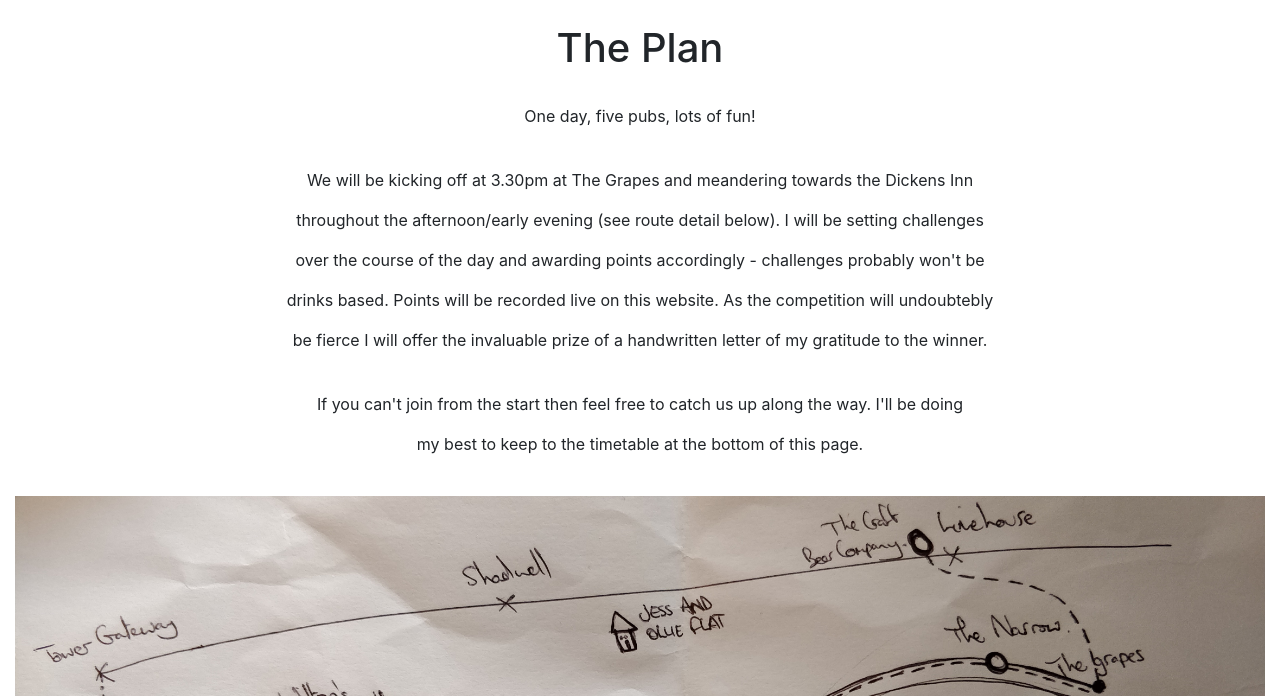
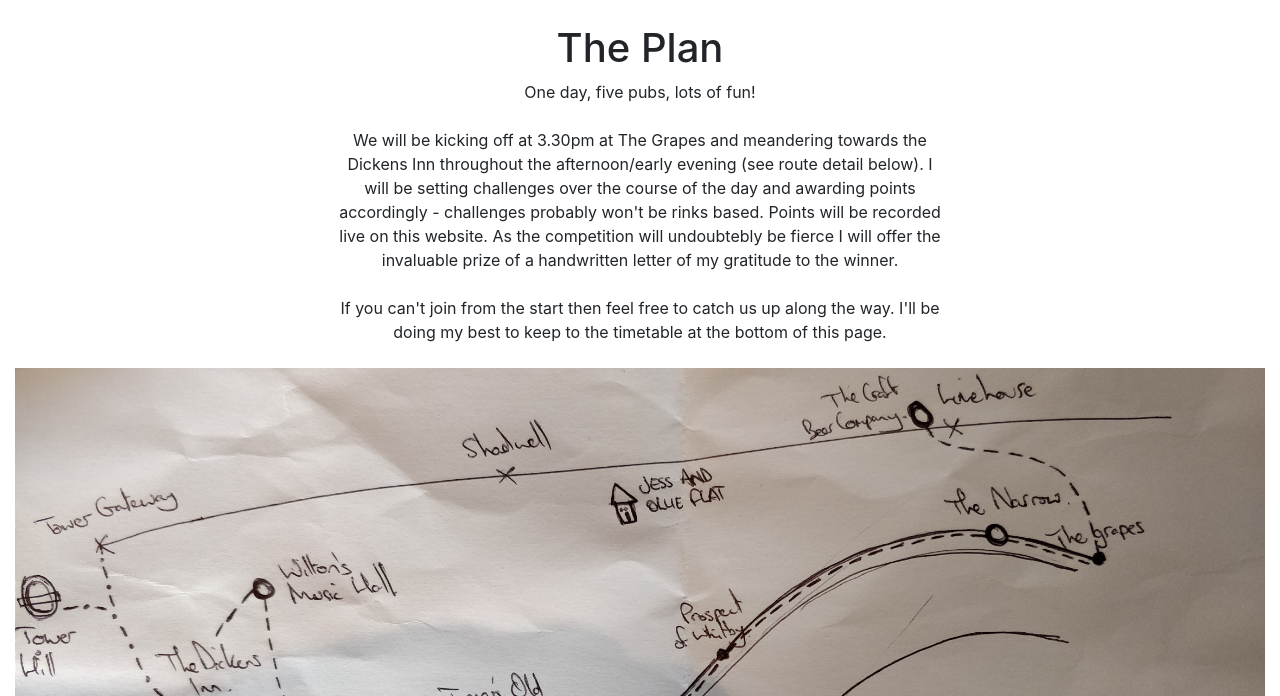
Before and after one commit to ollie-codeaid/birthday, a Django app: page / in a window 1280 px wide. Shown: the part 56-752 px from the top of the page. Run offline with Django 3.2, Linux system fonts and the light colour scheme; some libraries are stand-ins or nearby versions.

Commit message:
Fix layout

```diff
--- a/birthday/friends/templates/friends/map.html
+++ b/birthday/friends/templates/friends/map.html
@@ -1,25 +1,24 @@
 {% extends "friends/scaffold.html" %}
 {% block content %}
 <div class="row justify-content-center">
-    <h1>The Plan</h1>
-</div>
-<div>
-    </br>
-    <p class="row justify-content-center">One day, five pubs, lots of fun!</p>
-    </br>
-    <p class="row justify-content-center">We will be kicking off at 3.30pm at The Grapes and meandering towards the Dickens Inn</p>
-    <p class="row justify-content-center">throughout the afternoon/early evening (see route detail below). I will be setting challenges</p>
-    <p class="row justify-content-center">over the course of the day and awarding points accordingly - challenges probably won't be</p>
-    <p class="row justify-content-center">drinks based. Points will be recorded live on this website. As the competition will undoubtebly</p>
-    <p class="row justify-content-center">be fierce I will offer the invaluable prize of a handwritten letter of my gratitude to the winner.</p>
-    </br>
-    <p class="row justify-content-center">If you can't join from the start then feel free to catch us up along the way. I'll be doing</p>
-    <p class="row justify-content-center">my best to keep to the timetable at the bottom of this page.</p>
+    <div class="col-sm-12 col-md-6 text-center">
+	<h1>The Plan</h1>
+	One day, five pubs, lots of fun!
+	</br></br>
+	We will be kicking off at 3.30pm at The Grapes and meandering towards the Dickens Inn
+	throughout the afternoon/early evening (see route detail below). I will be setting challenges
+	over the course of the day and awarding points accordingly - challenges probably won't be
+	rinks based. Points will be recorded live on this website. As the competition will undoubtebly
+	be fierce I will offer the invaluable prize of a handwritten letter of my gratitude to the winner.
+	</br></br>
+	If you can't join from the start then feel free to catch us up along the way. I'll be doing
+	my best to keep to the timetable at the bottom of this page.
+    </div>
 </div>
 </br>
 <div class="row justify-content-center">
     <div class="col-md-12">
-        <img src="/media/map.jpg" class="img-fluid w-100">
+	<img src="/media/map.jpg" class="img-fluid w-100">
     </div>
 </div>
 </br>
--- a/birthday/friends/templates/friends/scaffold.html
+++ b/birthday/friends/templates/friends/scaffold.html
@@ -2,6 +2,7 @@
     <head>
 	<title>Ollie is 30</title>
 	<link rel="stylesheet" href="https://stackpath.bootstrapcdn.com/bootstrap/4.1.3/css/bootstrap.min.css" integrity="sha384-MCw98/SFnGE8fJT3GXwEOngsV7Zt27NXFoaoApmYm81iuXoPkFOJwJ8ERdknLPMO" crossorigin="anonymous">
+	<meta name="viewport" content="width=device-width, initial-scale=1.0">
     </head>
     <body>
 	<nav class="navbar navbar-expand-lg navbar-light bg-light">
```
